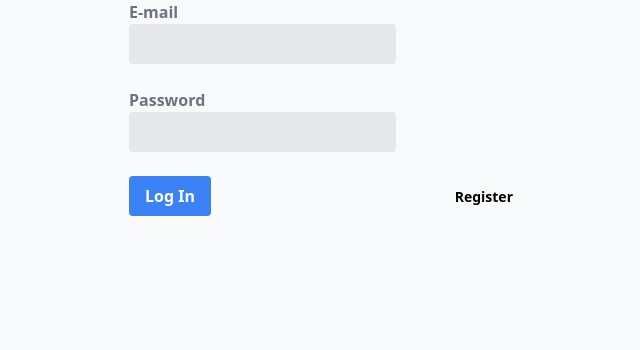
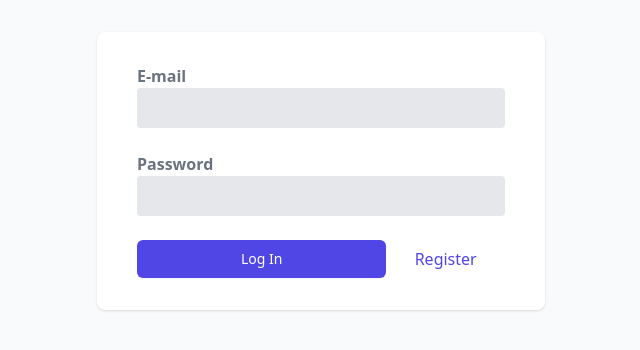
Before and after one commit to leondeklerk/0creativity-front-end, a Nuxt app: page / in a window 1280 px wide. Shown: the top 350 px of the page, without its empty margins (319-959 px from the left). Built offline with nearby package versions, Linux system fonts and the light colour scheme.

Commit message:
Update styling
Signed-off-by: Leon de Klerk <developer@leondeklerk.com>

```diff
--- a/app.vue
+++ b/app.vue
@@ -6,9 +6,9 @@
 
 <style lang="scss">
 body {
-    @apply bg-gray-50 dark:bg-gray-800;
+    @apply bg-gray-50;
 }
 .global-text {
-    @apply text-gray-900 dark:text-gray-50;
+    @apply text-gray-900;
 }
 </style>
--- a/components/FormButton.vue
+++ b/components/FormButton.vue
@@ -1,7 +1,10 @@
 <script setup lang="ts"></script>
 
 <template>
-    <button class="bg-blue-500 hover:bg-blue-700 text-white font-bold py-2 px-4 rounded focus:outline-none focus:shadow-outline" type="button">
+    <button
+        class="w-full flex justify-center py-2 px-4 border border-transparent rounded-md shadow-sm text-sm font-medium text-white bg-indigo-600 hover:bg-indigo-700 focus:outline-none focus:ring-2 focus:ring-offset-2 focus:ring-indigo-500"
+        type="button"
+    >
         <slot></slot>
     </button>
 </template>
--- a/components/LoginView.vue
+++ b/components/LoginView.vue
@@ -1,25 +1,15 @@
 <template>
-    <div class="flex items-center justify-center">
-        <div class="w-full max-w-sm">
-            <div class="flex items-center mb-6">
+    <div class="mt-8 sm:mx-auto sm:w-full sm:max-w-md">
+        <div class="bg-white py-8 px-4 shadow sm:rounded-lg sm:px-10">
+            <div class="space-y-6">
                 <form-field v-model="email" type="text" label="E-mail" />
-            </div>
-            <div class="flex items-center mb-6">
                 <form-field v-model="password" type="password" label="Password" />
-            </div>
-            <div v-for="(error, index) of errors" :key="index" class="flex items-center mb-6">
-                <p>{{ error }}</p>
-            </div>
-            <div class="flex items-center justify-between">
-                <div>
-                    <form-button @click="login">Log In</form-button>
+                <div v-for="(error, index) of errors" :key="index" class="flex items-center mb-6">
+                    <p>{{ error }}</p>
                 </div>
-                <div>
-                    <a
-                        class="inline-block align-baseline font-bold text-sm text-blue hover:text-blue-darker"
-                        href="#"
-                        @click="emit('clicked:register')"
-                    >
+                <div class="flex items-center justify-between">
+                    <form-button class="w-1/2" @click="login">Log In</form-button>
+                    <a class="w-1/2 text-center font-medium text-indigo-600 hover:text-indigo-500" href="#" @click="emit('clicked:register')">
                         Register
                     </a>
                 </div>
--- a/components/RegistrationView.vue
+++ b/components/RegistrationView.vue
@@ -1,32 +1,18 @@
 <template>
-    <div class="flex items-center justify-center">
-        <div class="w-full max-w-sm">
-            <div class="flex items-center mb-6">
+    <div class="mt-8 sm:mx-auto sm:w-full sm:max-w-md">
+        <div class="bg-white py-8 px-4 shadow sm:rounded-lg sm:px-10">
+            <div class="space-y-6">
                 <form-field v-model="firstName" type="text" label="First name" />
-            </div>
-            <div class="flex items-center mb-6">
                 <form-field v-model="lastName" type="text" label="Last name" />
-            </div>
-            <div class="flex items-center mb-6">
                 <form-field v-model="email" type="email" label="Email" />
-            </div>
-            <div class="flex items-center mb-6">
                 <form-field v-model="password" type="password" label="Password" />
-            </div>
-            <div class="flex items-center mb-6">
                 <form-field v-model="verifyPassword" type="password" label="Verify Password" />
-            </div>
-            <div v-for="(error, index) of errors" :key="index" class="flex items-center mb-6">
-                <p>{{ error }}</p>
-            </div>
-            <div class="flex items-center justify-between">
-                <div>
-                    <form-button @click="register">Register</form-button>
+                <div v-for="(error, index) of errors" :key="index" class="flex items-center mb-6">
+                    <p>{{ error }}</p>
                 </div>
-                <div>
-                    <a class="inline-block align-baseline font-bold text-sm text-blue hover:text-blue-darker" href="#" @click="emit('clicked:back')">
-                        Go back
-                    </a>
+                <div class="flex items-center justify-between">
+                    <form-button class="w-1/2" @click="register">Register</form-button>
+                    <a class="w-1/2 text-center font-medium text-indigo-600 hover:text-indigo-500" href="#" @click="emit('clicked:back')">Go back</a>
                 </div>
             </div>
         </div>
```
Also changed, not shown: 1 other file (tests, documents, lock files or other folders).
